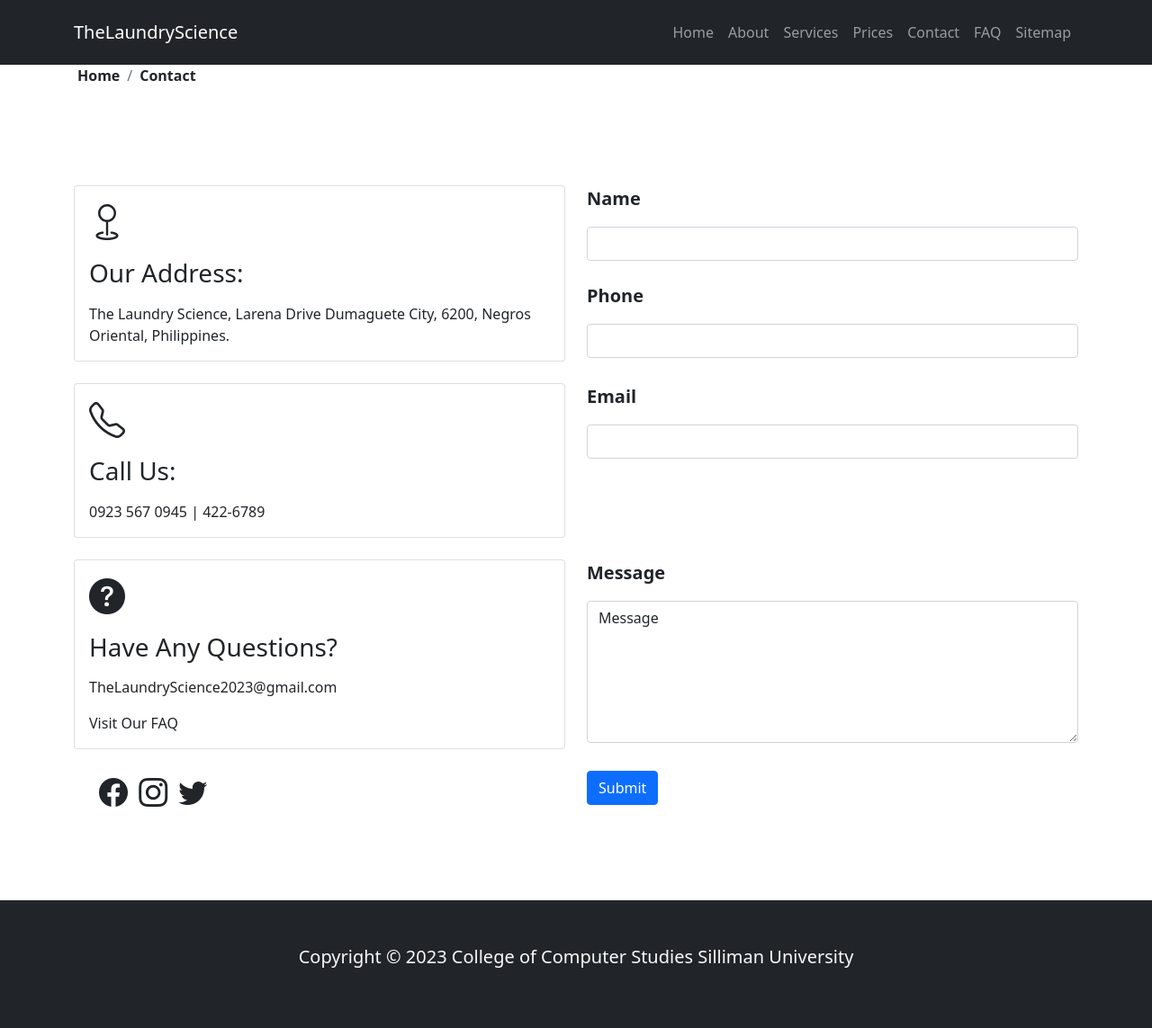
After one commit to Dous13/TheLaundryScience, a PHP site: page /contact.html in a window 1280 px wide. The commit adds this page. Shown: the whole page at 90% size. Run offline with PHP 8.4, Linux system fonts and the light colour scheme; some libraries are stand-ins or nearby versions.

Commit message:
Contact Added

```diff
--- a/About3.html
+++ b/About3.html
@@ -4,7 +4,7 @@
     <meta charset="UTF-8">
     <meta http-equiv="X-UA-Compatible" content="IE=edge">
     <meta name="viewport" content="width=device-width, initial-scale=1.0">
-    <title>About/Page 3</title>
+    <title>About/Page 4</title>
     <link href="https://cdn.jsdelivr.net/npm/bootstrap@5.0.1/dist/css/bootstrap.min.css" rel="stylesheet" integrity="sha384-+0n0xVW2eSR5OomGNYDnhzAbDsOXxcvSN1TPprVMTNDbiYZCxYbOOl7+AMvyTG2x" crossorigin="anonymous"/>
     <link rel="stylesheet" href="https://cdn.jsdelivr.net/npm/bootstrap-icons@1.3.0/font/bootstrap-icons.css"/>
     <link href="https://api.mapbox.com/mapbox-gl-js/v2.1.1/mapbox-gl.css" rel="stylesheet"/>
@@ -24,7 +24,7 @@
                     <li class="nav-item"><a href="about.html" class="nav-link">About</a></li>
                     <li class="nav-item"><a href="Services.html" class="nav-link">Services</a></li>
                     <li class="nav-item"><a href="prices.html" class="nav-link">Prices</a></li>
-                    <li class="nav-item"><a href="#Contact" class="nav-link">Contact</a></li>
+                    <li class="nav-item"><a href="contact.html" class="nav-link">Contact</a></li>
                     <li class="nav-item"><a href="#FAQ" class="nav-link">FAQ</a></li>
                     <li class="nav-item"><a href="#Sitemap" class="nav-link">Sitemap</a></li>
                 </ul>
@@ -33,7 +33,7 @@
     </nav>
 
     <div class="container">
-        <span class="section d-none d-lg-block mx-4">
+        <span class="section d-none d-lg-block mx-1">
             <div class="row">
                 <div class="col">
                     <nav aria-label="breadcrumb d-md-block">
--- a/Intro.html
+++ b/Intro.html
@@ -21,10 +21,10 @@
             <div class="collapse navbar-collapse" id="navmenu">
                 <ul class="navbar-nav ms-auto">
                     <li class="nav-item"><a href="index.html" class="nav-link">Home</a></li>
-                    <li class="nav-item"><a href="about.html" class="nav-link">About</a></li>
+                    <li class="nav-item"><a href="#" class="nav-link">About</a></li>
                     <li class="nav-item"><a href="Services.html" class="nav-link">Services</a></li>
                     <li class="nav-item"><a href="prices.html" class="nav-link">Prices</a></li>
-                    <li class="nav-item"><a href="#Contact" class="nav-link">Contact</a></li>
+                    <li class="nav-item"><a href="contact.html" class="nav-link">Contact</a></li>
                     <li class="nav-item"><a href="#FAQ" class="nav-link">FAQ</a></li>
                     <li class="nav-item"><a href="#Sitemap" class="nav-link">Sitemap</a></li>
                 </ul>
@@ -33,7 +33,7 @@
     </nav>
 
     <div class="container">
-        <span class="section d-none d-lg-block mx-4">
+        <span class="section d-none d-lg-block mx-1">
             <div class="row">
                 <div class="col">
                     <nav aria-label="breadcrumb d-md-block">
--- a/Services.html
+++ b/Services.html
@@ -24,7 +24,7 @@
                     <li class="nav-item"><a href="Intro.html" class="nav-link">About</a></li>
                     <li class="nav-item"><a href="Services.html" class="nav-link">Services</a></li>
                     <li class="nav-item"><a href="prices.html" class="nav-link">Prices</a></li>
-                    <li class="nav-item"><a href="#Contact" class="nav-link">Contact</a></li>
+                    <li class="nav-item"><a href="contact.html" class="nav-link">Contact</a></li>
                     <li class="nav-item"><a href="#FAQ" class="nav-link">FAQ</a></li>
                     <li class="nav-item"><a href="#Sitemap" class="nav-link">Sitemap</a></li>
                 </ul>
@@ -33,7 +33,7 @@
     </nav>
 
     <div class="container">
-        <span class="section d-none d-lg-block mx-4">
+        <span class="section d-none d-lg-block mx-1">
             <div class="row">
                 <div class="col">
                     <nav aria-label="breadcrumb d-md-block">
--- a/about.html
+++ b/about.html
@@ -4,7 +4,7 @@
     <meta charset="UTF-8">
     <meta http-equiv="X-UA-Compatible" content="IE=edge">
     <meta name="viewport" content="width=device-width, initial-scale=1.0">
-    <title>About</title>
+    <title>About/Page 2</title>
     <link href="https://cdn.jsdelivr.net/npm/bootstrap@5.0.1/dist/css/bootstrap.min.css" rel="stylesheet" integrity="sha384-+0n0xVW2eSR5OomGNYDnhzAbDsOXxcvSN1TPprVMTNDbiYZCxYbOOl7+AMvyTG2x" crossorigin="anonymous"/>
     <link rel="stylesheet" href="https://cdn.jsdelivr.net/npm/bootstrap-icons@1.3.0/font/bootstrap-icons.css"/>
     <link href="https://api.mapbox.com/mapbox-gl-js/v2.1.1/mapbox-gl.css" rel="stylesheet"/>
@@ -24,7 +24,7 @@
                     <li class="nav-item"><a href="about.html" class="nav-link">About</a></li>
                     <li class="nav-item"><a href="Services.html" class="nav-link">Services</a></li>
                     <li class="nav-item"><a href="prices.html" class="nav-link">Prices</a></li>
-                    <li class="nav-item"><a href="#Contact" class="nav-link">Contact</a></li>
+                    <li class="nav-item"><a href="contact.html" class="nav-link">Contact</a></li>
                     <li class="nav-item"><a href="#FAQ" class="nav-link">FAQ</a></li>
                     <li class="nav-item"><a href="#Sitemap" class="nav-link">Sitemap</a></li>
                 </ul>
@@ -33,7 +33,7 @@
     </nav>
 
     <div class="container">
-        <span class="section d-none d-lg-block mx-4">
+        <span class="section d-none d-lg-block mx-1">
             <div class="row">
                 <div class="col">
                     <nav aria-label="breadcrumb d-md-block">
--- /dev/null
+++ b/contact.html
@@ -0,0 +1,163 @@
+<!DOCTYPE html>
+<html lang="en">
+<head>
+    <meta charset="UTF-8">
+    <meta http-equiv="X-UA-Compatible" content="IE=edge">
+    <meta name="viewport" content="width=device-width, initial-scale=1.0">
+    <title>Contact Us</title>
+    <link href="https://cdn.jsdelivr.net/npm/bootstrap@5.0.1/dist/css/bootstrap.min.css" rel="stylesheet" integrity="sha384-+0n0xVW2eSR5OomGNYDnhzAbDsOXxcvSN1TPprVMTNDbiYZCxYbOOl7+AMvyTG2x" crossorigin="anonymous"/>
+    <link rel="stylesheet" href="https://cdn.jsdelivr.net/npm/bootstrap-icons@1.3.0/font/bootstrap-icons.css"/>
+    <link href="https://api.mapbox.com/mapbox-gl-js/v2.1.1/mapbox-gl.css" rel="stylesheet"/>
+    <link rel="stylesheet" href="https://cdn.jsdelivr.net/npm/bootstrap-icons@1.3.0/font/bootstrap-icons.css">
+    <link rel="stylesheet" href="https://cdn.jsdelivr.net/npm/@fortawesome/fontawesome-free@6.2.1/css/fontawesome.min.css" integrity="sha384-QYIZto+st3yW+o8+5OHfT6S482Zsvz2WfOzpFSXMF9zqeLcFV0/wlZpMtyFcZALm" crossorigin="anonymous">
+    <link href="style.css" rel="stylesheet">
+</head>
+<body class="main">
+    <nav class="navbar navbar-expand-lg bg-dark navbar-dark py-3 sticky-top">
+        <div class="container">
+            <a href="index.html" class="navbar-brand">TheLaundryScience</a>
+            <button class="navbar-toggler" type="button" data-bs-toggle="collapse" data-bs-target="#navmenu">
+                <span class="navbar-toggler-icon"></span>
+            </button>
+            <div class="collapse navbar-collapse" id="navmenu">
+                <ul class="navbar-nav ms-auto">
+                    <li class="nav-item"><a href="index.html" class="nav-link">Home</a></li>
+                    <li class="nav-item"><a href="about.html" class="nav-link">About</a></li>
+                    <li class="nav-item"><a href="Services.html" class="nav-link">Services</a></li>
+                    <li class="nav-item"><a href="prices.html" class="nav-link">Prices</a></li>
+                    <li class="nav-item"><a href="#" class="nav-link">Contact</a></li>
+                    <li class="nav-item"><a href="#FAQ" class="nav-link">FAQ</a></li>
+                    <li class="nav-item"><a href="#Sitemap" class="nav-link">Sitemap</a></li>
+                </ul>
+            </div>
+        </div>
+    </nav>
+
+    <div class="container">
+        <span class="section d-none d-lg-block mx-1">
+            <div class="row">
+                <div class="col">
+                    <nav aria-label="breadcrumb d-md-block">
+                        <ol class="breadcrumb">
+                          <li class="breadcrumb-item"><a href="index.html" class="bread">Home</a></li>
+                          <li class="breadcrumb-item active" aria-current="page"><a href="#" class="bread">Contact</a></li>
+                        </ol>
+                    </nav>
+                </div>
+            </div>
+        </span>
+    </div>
+
+    <section id="people" class="p-5 bg-white">
+        <div class="container">
+            <h2 class="text-center text-white">Contact Us</h2>
+                <div class="row g-4 justify-content-center">
+                        <div class="col-md-3 col-lg-6">
+                            <div class="card bg-white text-dark">
+                                <div class="contact-body card-body text-right">
+                                    <div class="contact-img h1 mb-3">
+                                        <i class="bi bi-geo"></i>
+                                    </div>
+                                    <h3 class="card-title mb-3">
+                                        Our Address:
+                                    </h3>
+                                    <p class="card-text">
+                                        The Laundry Science, Larena Drive Dumaguete City, 6200, Negros Oriental, Philippines.
+                                    </p>
+                                </div>
+                            </div>
+                        </div>
+
+                    <div class="col-md-3 col-lg-6">
+                        <p class="lead fw-bold">
+                            Name
+                        </p>
+                        <div class="input-group mb-4">
+                            <input type="text" aria-label="First name" class="form-control">
+                        </div>
+                        <p class="lead fw-bold">
+                            Phone
+                        </p>
+                        <div class="input-group">
+                            <input type="text" aria-label="Last name" class="form-control">
+                        </div>
+                    </div>
+
+                    <div class="col-md-3 col-lg-6">
+                        <div class="card bg-white text-dark">
+                            <div class="contact-body card-body text-right">
+                                <div class="contact-img h1 mb-3">
+                                    <i class="bi bi-telephone"></i>
+                                </div>
+                                <h3 class="card-title mb-3">
+                                    Call Us:
+                                </h3>
+                                <p class="card-text">
+                                    0923 567 0945 | 422-6789
+                                </p>
+                            </div>
+                        </div>
+                    </div>
+
+                    <div class="col-md-3 col-lg-6">
+                        <p class="lead fw-bold">
+                            Email
+                        </p>
+                        <div class="input-group">
+                            <input type="text" aria-label="Email" class="form-control">
+                        </div>
+                    </div>
+
+                    <div class="col-md-3 col-lg-6">
+                        <div class="card bg-white text-dark">
+                            <div class="contact-body card-body text-right">
+                                <div class="contact-img h1 mb-3">
+                                    <i class="bi bi-question-circle-fill"></i>
+                                </div>
+                                <h3 class="card-title mb-3">
+                                    Have Any Questions?
+                                </h3>
+                                <p class="card-text">
+                                    TheLaundryScience2023@gmail.com
+                                </p>
+                                <p class="card-text">
+                                    <a href="#FAQ" class="contact-faq">Visit Our FAQ</a>
+                                </p>
+                            </div>
+                        </div>
+                    </div>
+                    <div class="col-md-3 col-lg-6">
+                        <p class="lead fw-bold">
+                            Message
+                        </p>
+                        <div class="input-group">
+                            <textarea class="form-control" rows="6.7" aria-label="With textarea">Message</textarea>
+                          </div>
+                    </div>
+                    <div class="col-md-3 col-lg-6">
+                        <div class="container mx-auto">
+                            <a href="#" class="contact-social"><i class="bi bi-facebook text-dark mx-1"></i></a>
+                            <a href="#" class="contact-social"><i class="bi bi-instagram text-dark mx-1"></i></a>
+                            <a href="#" class="contact-social"><i class="bi bi-twitter text-dark mx-1"></i></a>
+                        </div>
+                    </div>
+
+                    <div class="col-md-3 col-lg-6">
+                        <input class="btn btn-primary" type="submit" value="Submit">
+                    </div>
+                </div>
+            </div>
+    </section>
+
+    <footer class="p-5 bg-dark text-light text-center position-relative mt-5">
+        <div class="container">
+            <p class="lead">
+                Copyright &copy; 2023 College of Computer Studies Silliman University
+            </p>
+        </div>
+    </footer>
+
+    <script src="https://kit.fontawesome.com/a076d05399.js" crossorigin="anonymous"></script>
+    <script src="https://cdn.jsdelivr.net/npm/bootstrap@5.0.2/dist/js/bootstrap.bundle.min.js" integrity="sha384-MrcW6ZMFYlzcLA8Nl+NtUVF0sA7MsXsP1UyJoMp4YLEuNSfAP+JcXn/tWtIaxVXM" crossorigin="anonymous"></script>
+</body>
+</html>
--- a/index.html
+++ b/index.html
@@ -24,7 +24,7 @@
                     <li class="nav-item"><a href="Intro.html" class="nav-link">About</a></li>
                     <li class="nav-item"><a href="Services.html" class="nav-link">Services</a></li>
                     <li class="nav-item"><a href="prices.html" class="nav-link">Prices</a></li>
-                    <li class="nav-item"><a href="#Contact" class="nav-link">Contact</a></li>
+                    <li class="nav-item"><a href="contact.html" class="nav-link">Contact</a></li>
                     <li class="nav-item"><a href="#FAQ" class="nav-link">FAQ</a></li>
                     <li class="nav-item"><a href="#Sitemap" class="nav-link">Sitemap</a></li>
                 </ul>
--- a/style.css
+++ b/style.css
@@ -121,7 +121,7 @@
 }
 
 .prices:hover{
-    transition: all 0.5s ease-in;
+    transition: all 0.2s ease-in;
 
     color: #212529;
     font-size: x-large;
@@ -129,5 +129,34 @@
 }
 
 .prices:not(:hover){
-    transition: all 0.5s ease-out;
+    transition: all 0.2s ease-out;
 }
+
+.contact-body:hover .contact-img{
+    font-size: xxx-large;
+    transition: all 0.2s ease-in;
+
+}
+
+.contact-img:not(:hover){
+    transition: all 0.2s ease-out;
+}
+
+.contact-faq{
+    color: #212529;
+    text-decoration: none;
+}
+
+.contact-faq:hover{
+    transition: all 0.2s ease-in;
+    color: #212529;
+    text-decoration: underline;
+}
+
+.contact-faq:not(:hover){
+    transition: all 0.2s ease-out;
+}
+
+.contact-social{
+    font-size: xx-large;
+}
```
Also changed, not shown: about2.html (+4 -4 lines), prices.html (+17 -6 lines).
